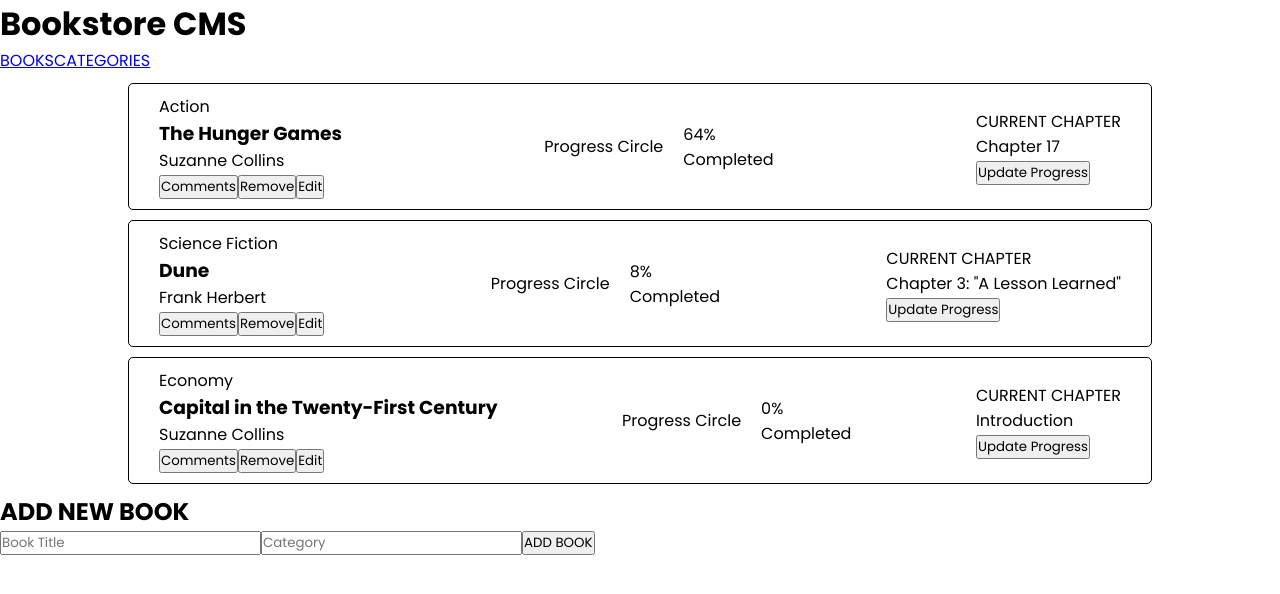
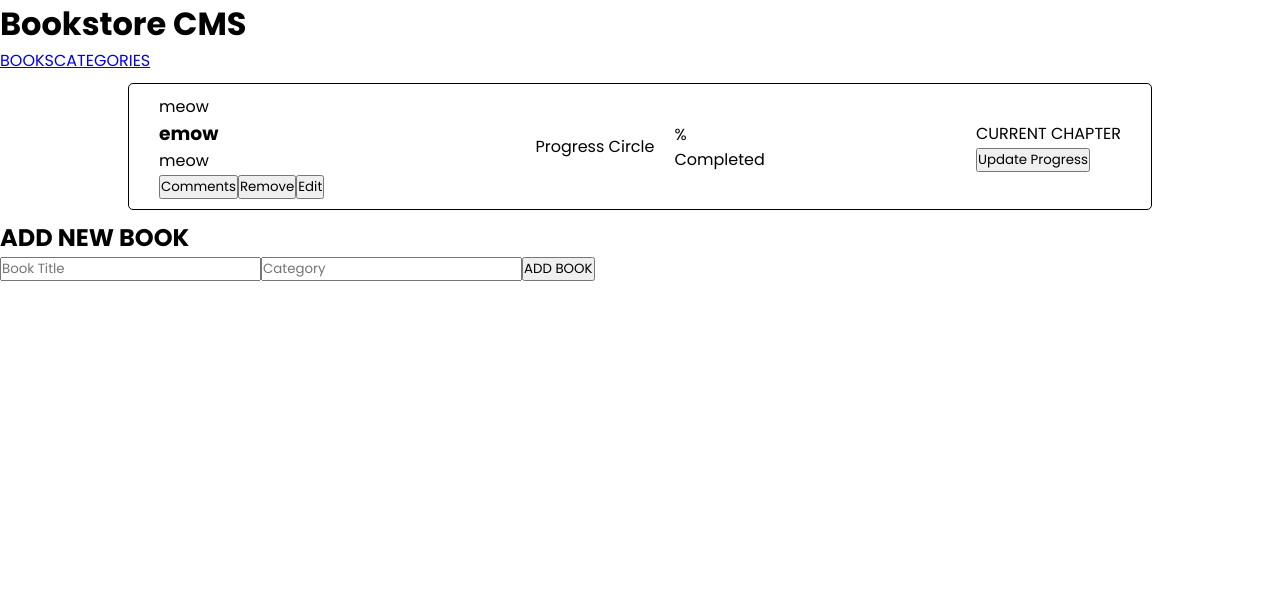
Before and after one commit to awais-amjed/bookstore, a React (Create React App) app: page / in a window 1280 px wide. Shown: the top 594 px of the page. Built offline with nearby package versions, Linux system fonts and the light colour scheme.

Commit message:
Generate books from store Object

```diff
--- a/src/components/model/book.js
+++ b/src/components/model/book.js
@@ -3,18 +3,18 @@ import './book.scss';
 import PropTypes from 'prop-types';
 
 const Book = ({
-  category,
-  name,
-  author,
+  genre,
+  bookName,
+  authorName,
   progress,
   currentChapter,
   chapterName,
 }) => (
   <li className="book">
     <div className="book-description">
-      <p>{category}</p>
-      <h3>{name}</h3>
-      <p>{author}</p>
+      <p>{genre}</p>
+      <h3>{bookName}</h3>
+      <p>{authorName}</p>
       <div className="book-buttons">
         <button type="button">Comments</button>
         <button type="button">Remove</button>
@@ -46,9 +46,9 @@ const Book = ({
 );
 
 Book.propTypes = {
-  category: PropTypes.string.isRequired,
-  name: PropTypes.string.isRequired,
-  author: PropTypes.string.isRequired,
+  genre: PropTypes.string.isRequired,
+  bookName: PropTypes.string.isRequired,
+  authorName: PropTypes.string.isRequired,
   progress: PropTypes.number.isRequired,
   currentChapter: PropTypes.number,
   chapterName: PropTypes.string,
--- a/src/components/pages/booksPage.js
+++ b/src/components/pages/booksPage.js
@@ -1,37 +1,10 @@
 import React from 'react';
+import { useSelector } from 'react-redux';
 import Navbar from '../model/navbar';
 import Book from '../model/book';
 
 const BooksPage = () => {
-  const booksList = [
-    {
-      id: 0,
-      category: 'Action',
-      name: 'The Hunger Games',
-      author: 'Suzanne Collins',
-      progress: 64,
-      currentChapter: 17,
-      chapterName: null,
-    },
-    {
-      id: 1,
-      category: 'Science Fiction',
-      name: 'Dune',
-      author: 'Frank Herbert',
-      progress: 8,
-      currentChapter: 3,
-      chapterName: 'A Lesson Learned',
-    },
-    {
-      id: 2,
-      category: 'Economy',
-      name: 'Capital in the Twenty-First Century',
-      author: 'Suzanne Collins',
-      progress: 0,
-      currentChapter: null,
-      chapterName: 'Introduction',
-    },
-  ];
+  const booksList = useSelector((state) => state.books);
 
   return (
     <div className="content">
@@ -40,18 +13,18 @@ const BooksPage = () => {
         <ul id="books-list">
           {booksList.map(({
             id,
-            category,
-            name,
-            author,
+            genre,
+            bookName,
+            authorName,
             progress,
             currentChapter,
             chapterName,
           }) => (
             <Book
               key={id}
-              category={category}
-              name={name}
-              author={author}
+              genre={genre}
+              bookName={bookName}
+              authorName={authorName}
               progress={progress}
               chapterName={chapterName}
               currentChapter={currentChapter}
--- a/src/index.js
+++ b/src/index.js
@@ -1,12 +1,16 @@
 import React from 'react';
 import ReactDOM from 'react-dom';
 import './index.scss';
+import { Provider } from 'react-redux';
 import App from './App';
 import reportWebVitals from './reportWebVitals';
+import store from './redux/configureStore';
 
 ReactDOM.render(
   <React.StrictMode>
-    <App />
+    <Provider store={store}>
+      <App />
+    </Provider>
   </React.StrictMode>,
   document.getElementById('root'),
 );
--- a/src/redux/books/books.js
+++ b/src/redux/books/books.js
@@ -13,7 +13,12 @@ const removeBook = ({ id }) => ({
   id,
 });
 
-const booksReducer = (state = [], actions) => {
+const booksReducer = (state = [{
+  id: 0,
+  genre: 'meow',
+  bookName: 'emow',
+  authorName: 'meow',
+}], actions) => {
   switch (actions.type) {
     case ADD_BOOK:
       return [
--- a/src/redux/configureStore.js
+++ b/src/redux/configureStore.js
@@ -3,8 +3,8 @@ import booksReducer from './books/books';
 import categoriesReducer from './categories/categories';
 
 const rootReducer = combineReducers({
-  booksReducer,
-  categoriesReducer,
+  books: booksReducer,
+  categories: categoriesReducer,
 });
 
 const store = createStore(rootReducer);
```
